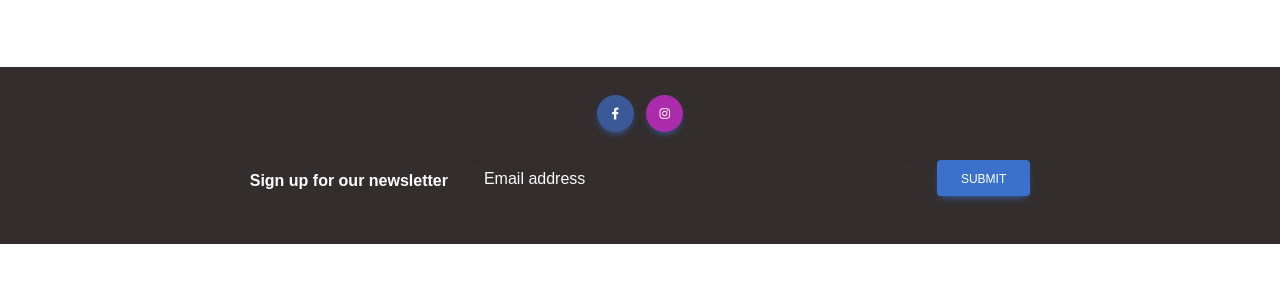
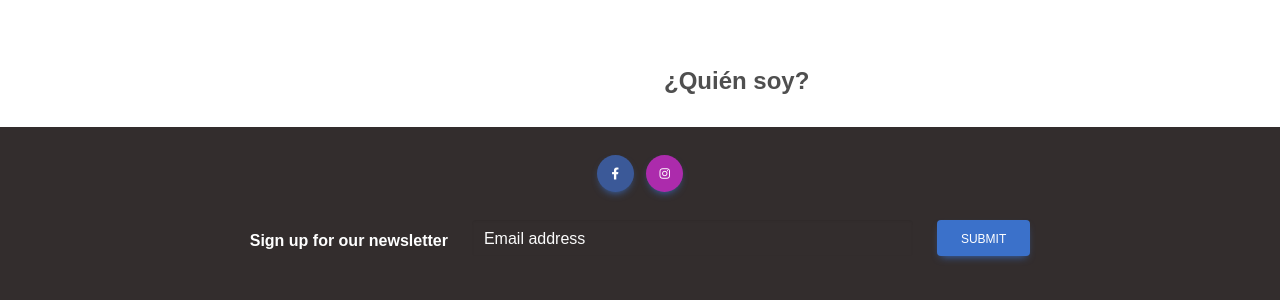
Before and after one commit to Abraomukas/fisio-reborn-frontend, a React (Create React App) app: page / in a window 1280 px wide. Shown: the part 1054-1354 px from the top of the page. Before the commit the page ends 1298 px from the top, so only its background shows below. Built offline with nearby package versions, Linux system fonts and the light colour scheme.

Commit message:
feat: Add title

```diff
--- a/src/pages/AboutMe.js
+++ b/src/pages/AboutMe.js
@@ -6,7 +6,13 @@ function AboutMe() {
 	return (
 		<div className='row'>
 			<div className='col-md-6 gx-5 mb-4'></div>
-			<div className='col-md-6 gx-5 mb-4'></div>
+			<div className='col-md-6 gx-5 mb-4'>
+				<h4>
+					<strong>¿Quién soy?</strong>
+				</h4>
+			</div>
 		</div>
 	);
 }
+
+export default AboutMe;
--- a/src/pages/Main.js
+++ b/src/pages/Main.js
@@ -3,6 +3,7 @@ import { Link } from 'react-router-dom';
 import { Translation } from 'react-i18next';
 import Navbar from '../components/Navbar';
 import Footer from '../components/Footer';
+import AboutMe from './AboutMe';
 
 function Main() {
 	return (
@@ -21,7 +22,9 @@ function Main() {
 			{/* CHALLENGES */}
 			<section></section>
 			{/* ABOUT ME */}
-			<section></section>
+			<section>
+				<AboutMe />
+			</section>
 			{/* TARGET */}
 			<section></section>
 			{/* TESTIMONIALS */}
```
